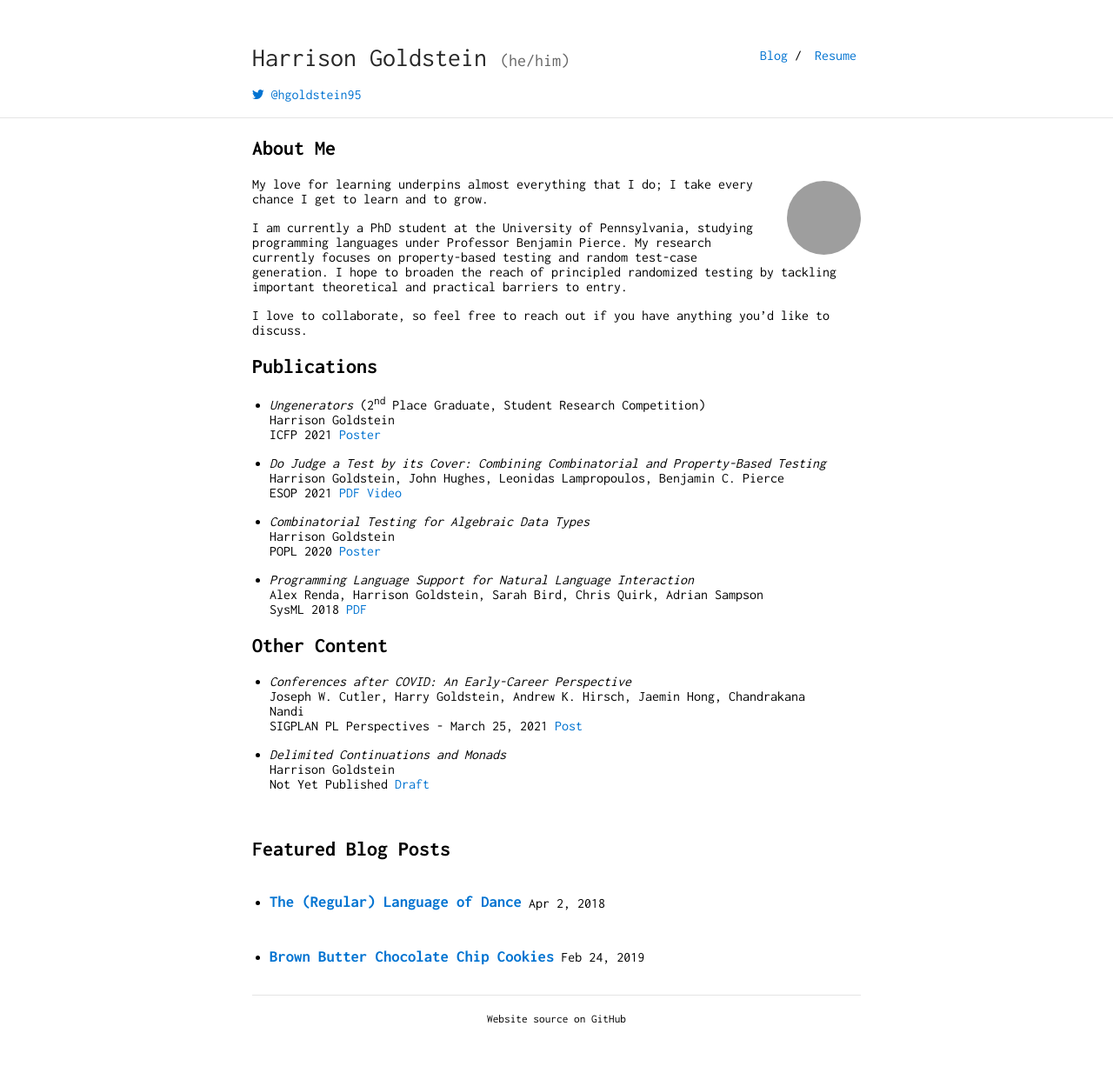
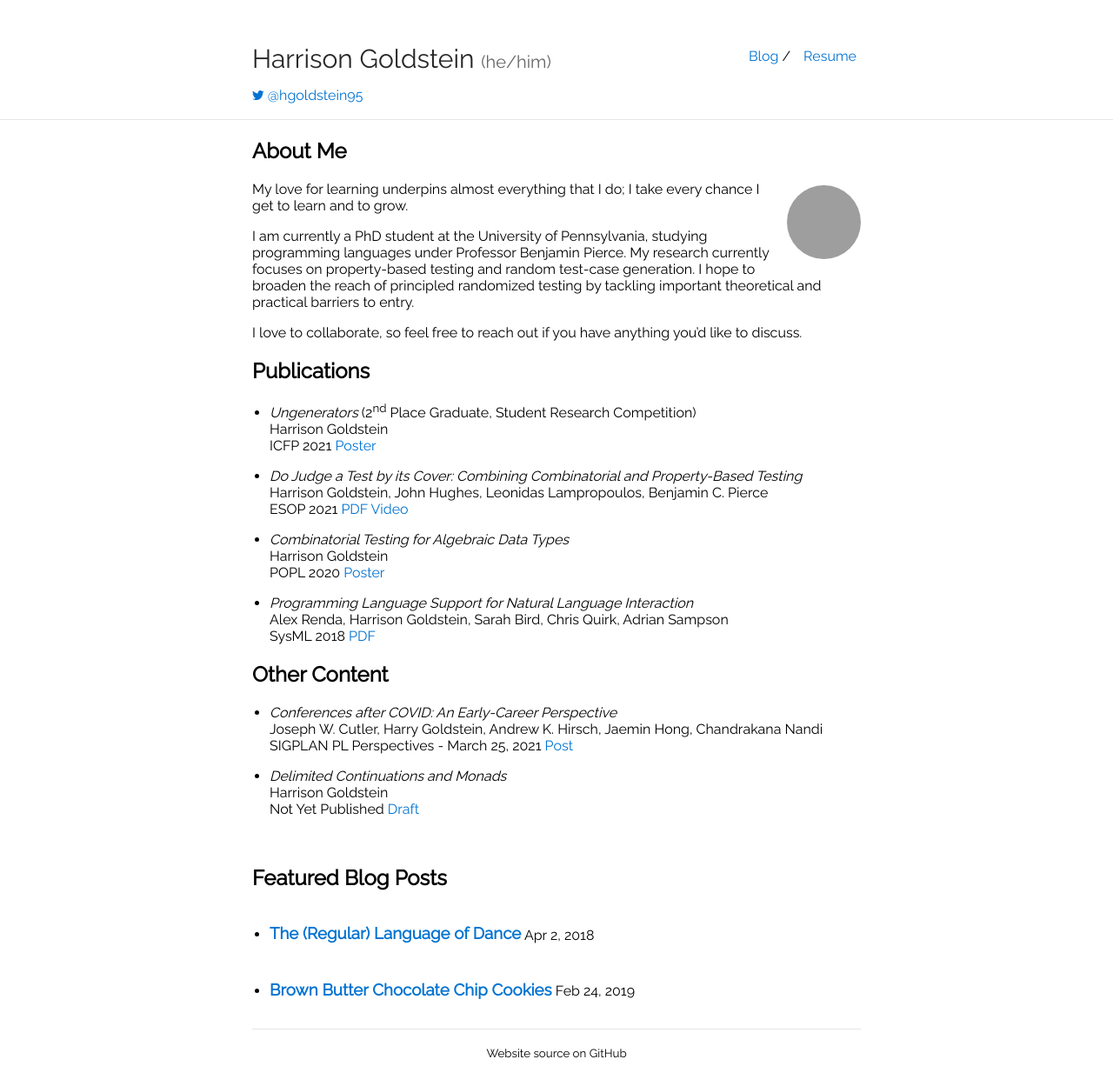
Before and after one commit to hgoldstein95/hgoldstein95.github.io, a Jekyll site: the page built from index.md, in a window 1280 px wide. Shown: the whole page at 87% size. Built offline with Jekyll 4.4.1, drawn with Linux system fonts in a browser that asks for light colours; before the commit the page ends 1206 px from its top, so only the background shows below that; grey boxes are pictures that could not be loaded.

Commit message:
style: A couple of small stylistic changes

```diff
--- a/_sass/_style.scss
+++ b/_sass/_style.scss
@@ -1,4 +1,5 @@
 @import "vars";
+@import url('https://fonts.googleapis.com/css?family=Raleway');
 
 /*
  * Basic
@@ -11,7 +12,7 @@ html {
 }
 body {
     margin: 0;
-    font-family: "Inconsolata";
+    font-family: "Raleway";
     height: 100%;
 }
 a {
--- a/index.md
+++ b/index.md
@@ -4,7 +4,8 @@ layout: default
 
 ## About Me
 
-<img class="profile-picture" src="img/profile.png" style="margin-top: 5px;">
+<img class="profile-picture" src="img/profile.png" style="margin-top: 5px;
+margin-left: 5px; margin-bottom: 5px;">
 
 My love for learning underpins almost everything that I do; I take every chance I get to learn and
 to grow.
```
